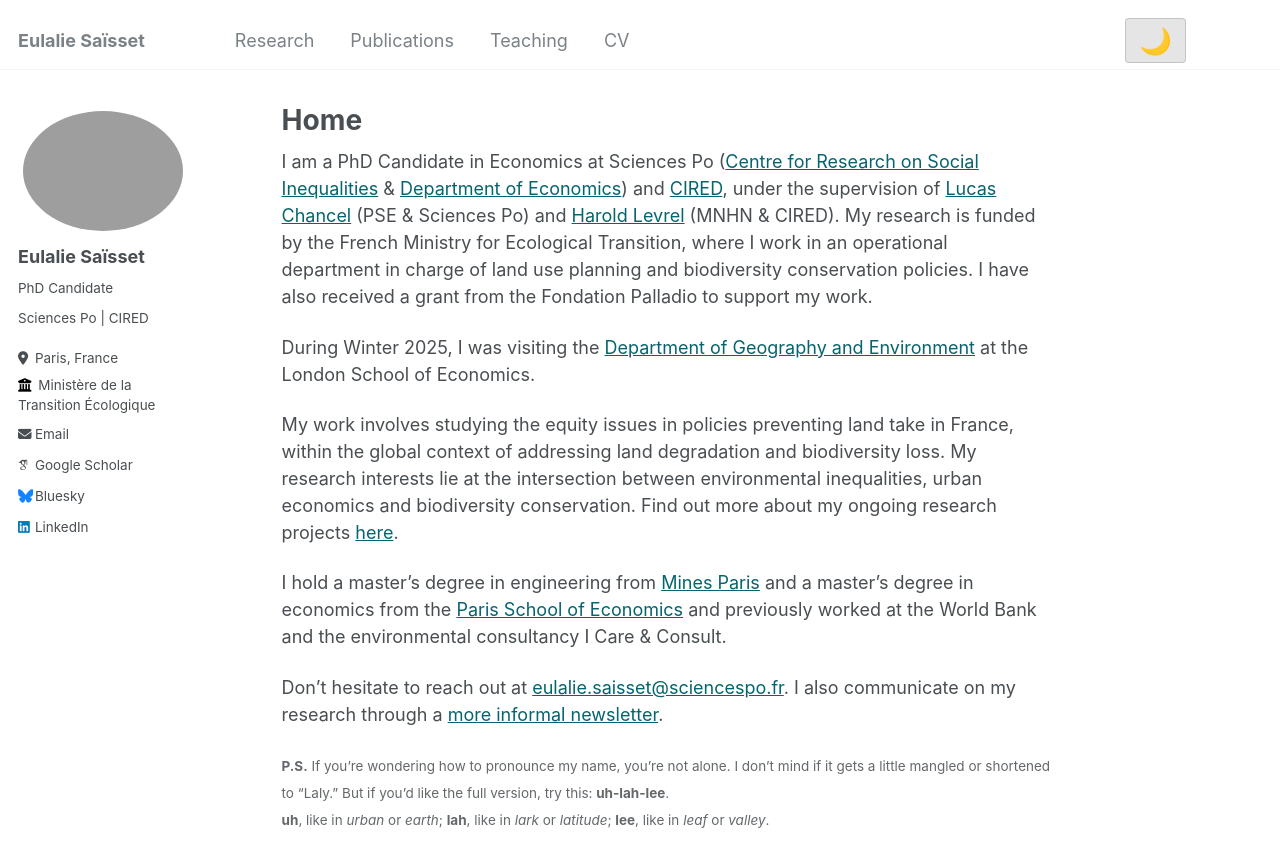
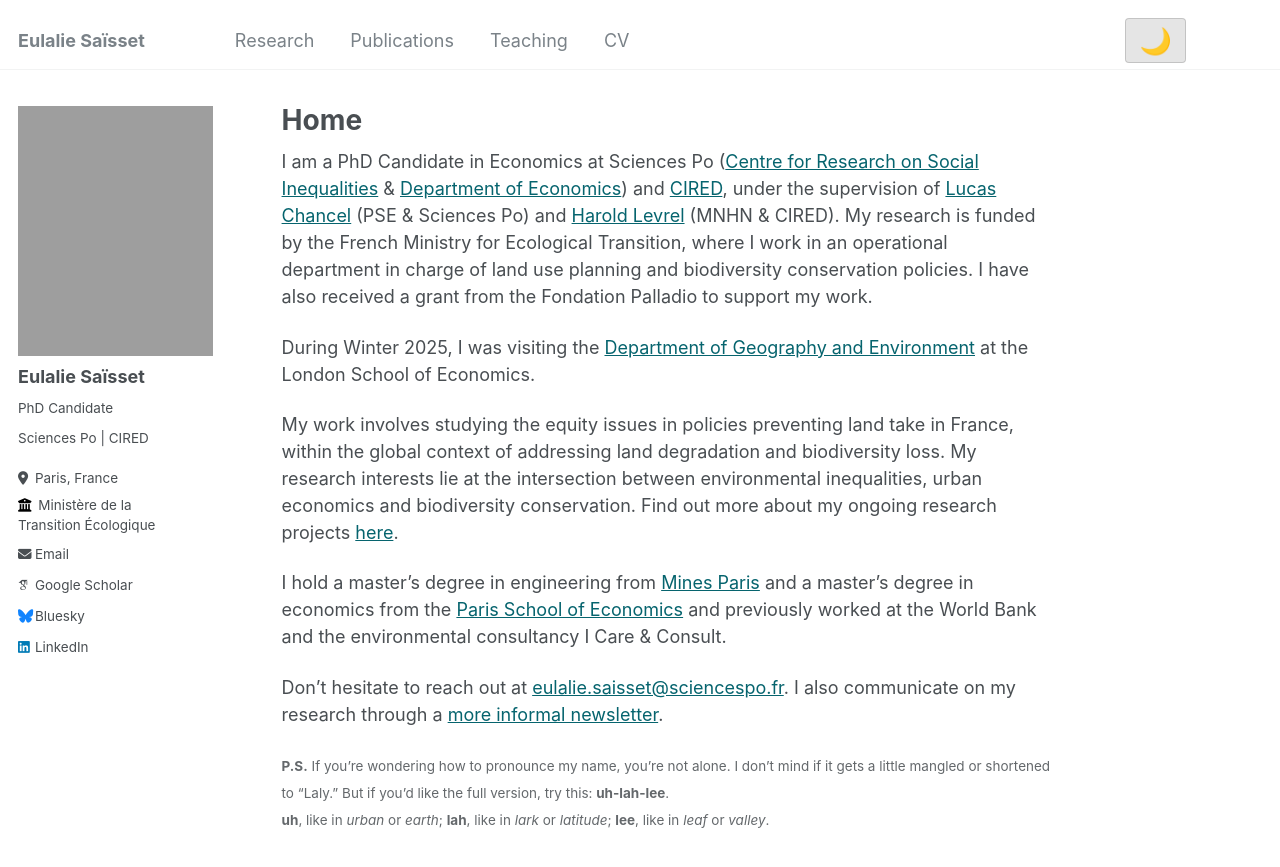
Before and after one commit to eulaliesaisset/eulaliesaisset.github.io, a Jekyll site: the page built from _pages/about.md, in a window 1280 px wide and 1045 px high. Shown: the top 867 px of the window. Built offline with Jekyll 4.4.1, drawn with Linux system fonts in a browser that asks for light colours; some web fonts are replaced.

Commit message:
Update _sidebar.scss try rectangle picture

```diff
--- a/_sass/_sidebar.scss
+++ b/_sass/_sidebar.scss
@@ -76,27 +76,38 @@
    Author profile and links
    ========================================================================== */
 
+// .author__avatar {
+//   display: table-cell;
+//   vertical-align: top;
+//   width: 36px;
+//   // set width only, for non-square avatars
+//   // height: 36px;
+
+//   @include breakpoint($large) {
+//     display: block;
+//     width: auto;
+//     height: auto;
+//   }
+
+//   img {
+//     max-width: 170px;
+//     border-radius: 50%;
+
+//     @include breakpoint($large) {
+//       padding: 5px;
+//       border: 0px solid $border-color;
+//     }
+//   }
+// }
+
+// New version with rectangle picture
 .author__avatar {
-  display: table-cell;
-  vertical-align: top;
-  width: 36px;
-  // set width only, for non-square avatars
-  // height: 36px;
-
-  @include breakpoint($large) {
-    display: block;
-    width: auto;
-    height: auto;
-  }
-
   img {
-    max-width: 170px;
-    border-radius: 50%;
-
-    @include breakpoint($large) {
-      padding: 5px;
-      border: 0px solid $border-color;
-    }
+    max-width: 100%; // Use 100% to fit the sidebar width
+    width: 100%;
+    height: 250px; // Set your desired height for a vertical rectangle
+    object-fit: cover;
+    // border-radius: 50%; // Comment out or remove this line
   }
 }
 
```
